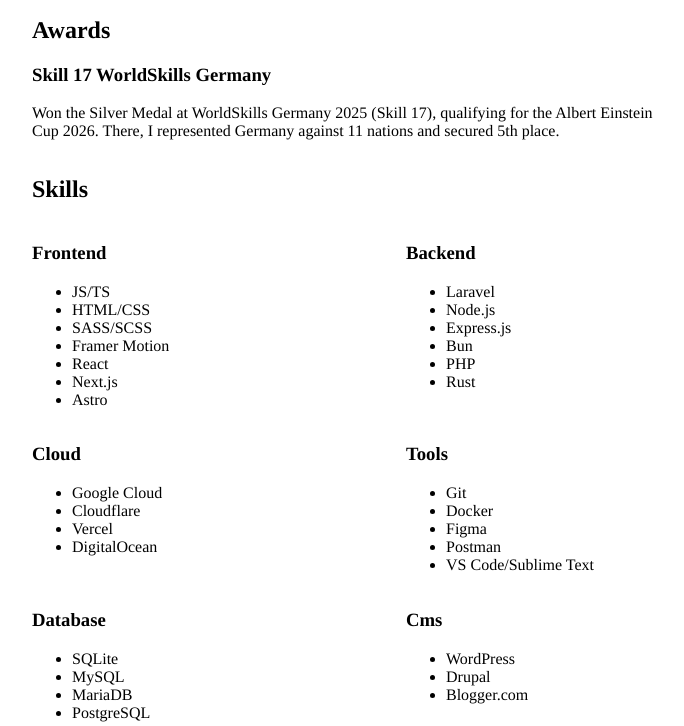
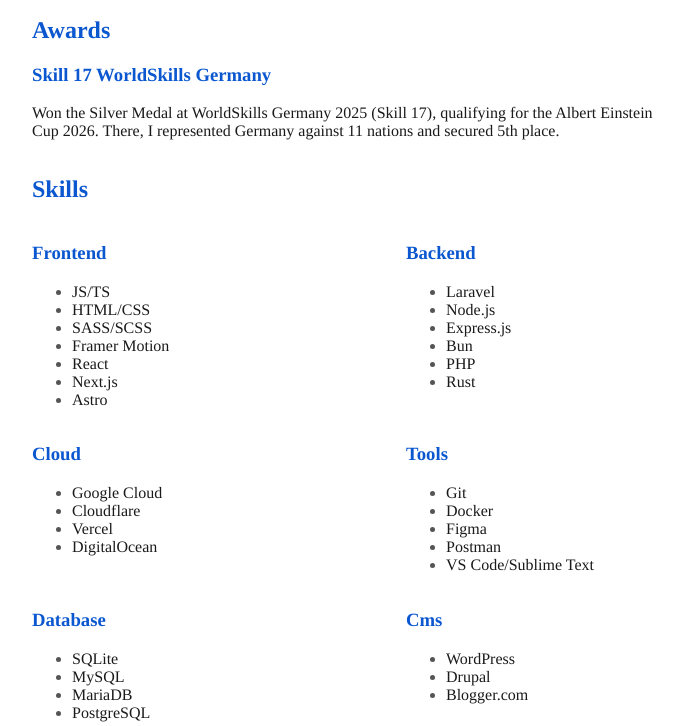
Before and after one commit to rwdlol/rwdlol, an Astro site: page / in a window 1280 px wide. Shown: the part 147-873 px from the top of the page, without its empty margins (234-918 px from the left). Built offline with nearby package versions, Linux system fonts and the light colour scheme; Astro itself is replaced by a stand-in of ours.

Commit message:
Refactor index.astro for improved styling and layout
Updated the HTML structure and styles for better theming and readability.

```diff
--- a/src/pages/index.astro
+++ b/src/pages/index.astro
@@ -8,6 +8,14 @@
       <meta name="viewport" content="width=device-width, initial-scale=1.0" />
       <title>Rawand Khalid - full-stack Web Developer</title>
       <style>
+         :root {
+            color-scheme: light dark;
+
+            --bg: light-dark(#ffffff, #121212);
+            --text: light-dark(#1a1a1a, #e6e6e6);
+            --muted: light-dark(#555555, #a0a0a0);
+            --accent: light-dark(#0b57d0, #8ab4f8);
+         }
          * {
             box-sizing: border-box;
          }
@@ -17,11 +25,20 @@
             margin: 0 auto;
             padding: 10px;
             font-family: Times, serif;
+            background-color: var(--bg);
+            color: var(--text);
          }
          h1,
          h2,
          h3 {
             text-transform: capitalize;
+            color: var(--accent);
+         }
+         a {
+            color: var(--accent);
+         }
+         li::marker {
+            color: var(--muted);
          }
          p {
             max-width: 80ch;
@@ -40,9 +57,8 @@
       <header>
          <h1>Rawand Khalid</h1>
          <p>
-        I am a full-stack web developer with experience in building, deploying,
-        and maintaining modern web applications. My work covers frontend
-        development, backend systems, databases, cloud platforms, DevOps
+            I am a full-stack web developer with experience in building, deploying, and maintaining modern web
+            applications. My work covers frontend development, backend systems, databases, cloud platforms, DevOps
             workflows, CMS platforms, and server management.
          </p>
       </header>
@@ -51,9 +67,8 @@
             <h2>Awards</h2>
             <h3>Skill 17 WorldSkills Germany</h3>
             <p>
-          Won the Silver Medal at WorldSkills Germany 2025 (Skill 17),
-          qualifying for the Albert Einstein Cup 2026. There, I represented
-          Germany against 11 nations and secured 5th place.
+               Won the Silver Medal at WorldSkills Germany 2025 (Skill 17), qualifying for the Albert Einstein Cup 2026.
+               There, I represented Germany against 11 nations and secured 5th place.
             </p>
          </section>
          <section class="skills">
```
Lines whose indentation alone changed are shown as unchanged.
